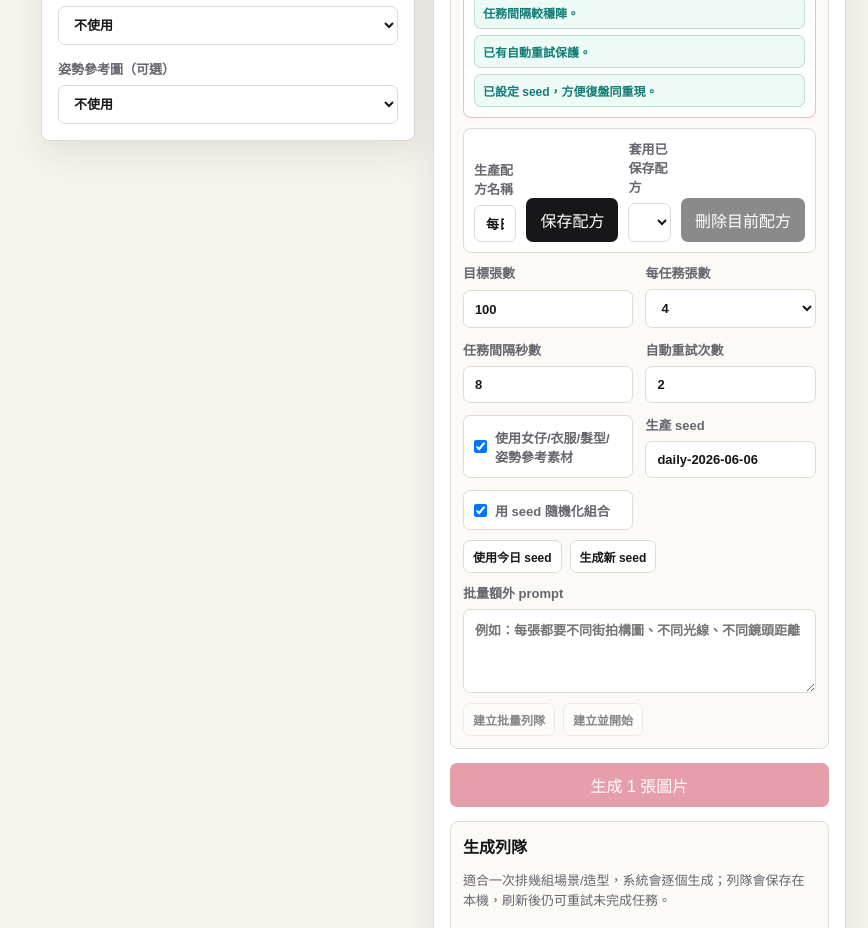
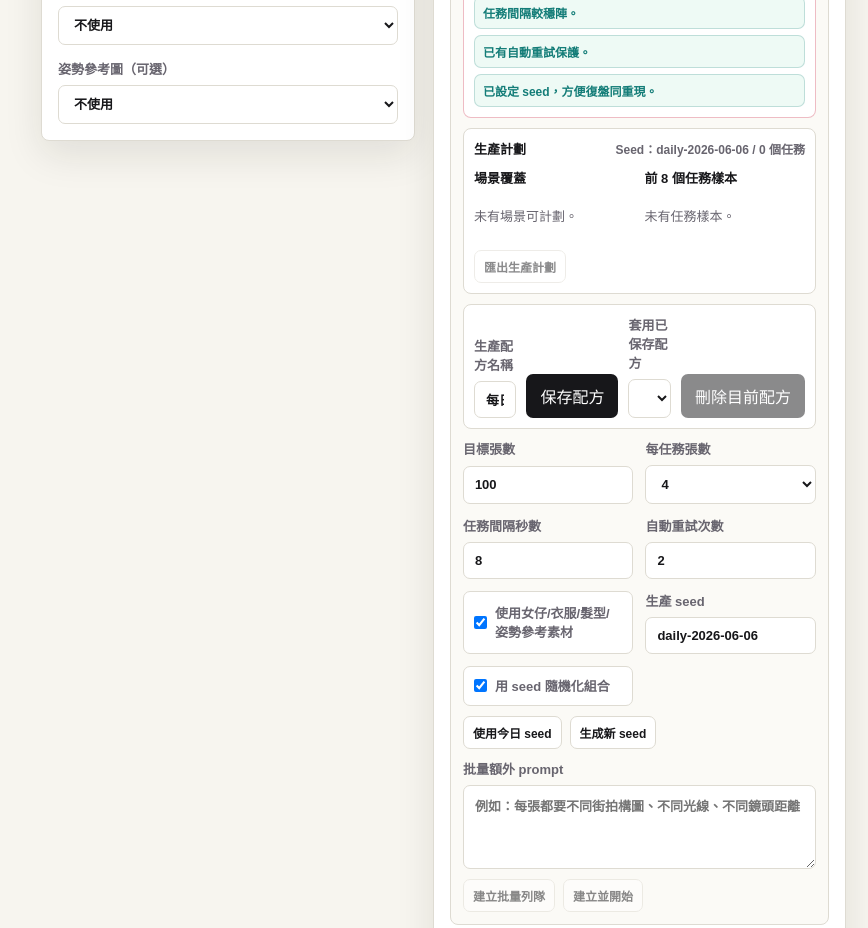
Before and after one commit to PANDORASPA/hkkeke, a Next.js app: page /generate in a window 1280 px wide. Shown: the part 920-1848 px from the top of the page, without its empty margins (412-1280 px from the left). Built offline with nearby package versions, Linux system fonts and the light colour scheme.

Commit message:
Add production plan preview

```diff
--- a/app/generate/page.tsx
+++ b/app/generate/page.tsx
@@ -372,6 +372,60 @@ export default function GeneratePage() {
     };
   }, [assets, factory]);
 
+  const factoryPlan = useMemo(() => {
+    const seed = factory.seed.trim() || todaySeed();
+    const scenes = prepareFactoryList(assets.scene, seed, "scene", factory.randomizeCombinations);
+    const girlStyles = prepareFactoryList(GIRL_STYLES, seed, "girl-style", factory.randomizeCombinations);
+    const hairStyles = prepareFactoryList(HAIR_STYLES, seed, "hair-style", factory.randomizeCombinations);
+    const hairColors = prepareFactoryList(HAIR_COLORS, seed, "hair-color", factory.randomizeCombinations);
+    const outfits = prepareFactoryList(OUTFITS, seed, "outfit", factory.randomizeCombinations);
+    const bodyTypes = prepareFactoryList(BODY_TYPES, seed, "body-type", factory.randomizeCombinations);
+    const expressions = prepareFactoryList(EXPRESSIONS, seed, "expression", factory.randomizeCombinations);
+    const poses = prepareFactoryList(POSES, seed, "pose", factory.randomizeCombinations);
+    const targetImages = clampNumber(Number(factory.targetImages), 1, 500);
+    const preferredCount = normalizeCount(Number(factory.imagesPerJob));
+    const sceneCounts = new Map<string, { name: string; images: number; jobs: number }>();
+    const samples: Array<{ index: number; scene: string; girlStyle: string; hairStyle: string; hairColor: string; outfit: string; bodyType: string; expression: string; pose: string; count: number }> = [];
+    let remaining = targetImages;
+    let index = 0;
+
+    while (remaining > 0 && scenes.length) {
+      const count = normalizeCount(Math.min(preferredCount, remaining));
+      const scene = scenes[index % scenes.length];
+      const sceneId = scene.id || scene.google_drive_file_id;
+      const current = sceneCounts.get(sceneId) || { name: assetName(scene), images: 0, jobs: 0 };
+      current.images += count;
+      current.jobs += 1;
+      sceneCounts.set(sceneId, current);
+
+      if (samples.length < 8) {
+        samples.push({
+          index: index + 1,
+          scene: assetName(scene),
+          girlStyle: girlStyles[index % girlStyles.length],
+          hairStyle: hairStyles[(index * 2 + 1) % hairStyles.length],
+          hairColor: hairColors[(index * 3 + 2) % hairColors.length],
+          outfit: outfits[(index * 5 + 1) % outfits.length],
+          bodyType: bodyTypes[(index * 7 + 3) % bodyTypes.length],
+          expression: expressions[(index * 2 + 4) % expressions.length],
+          pose: poses[(index * 3 + 1) % poses.length],
+          count
+        });
+      }
+
+      remaining -= count;
+      index += 1;
+    }
+
+    return {
+      seed,
+      targetImages,
+      jobs: index,
+      sceneCoverage: Array.from(sceneCounts.values()).sort((a, b) => b.images - a.images),
+      samples
+    };
+  }, [assets.scene, factory.imagesPerJob, factory.randomizeCombinations, factory.seed, factory.targetImages]);
+
   function buildPayloadFromAssets(input: {
     scene: DriveAsset;
     girl?: DriveAsset;
@@ -713,6 +767,24 @@ export default function GeneratePage() {
     downloadJson(report, `production-report_${new Date().toISOString().slice(0, 10)}.json`);
   }
 
+  function exportFactoryPlan() {
+    downloadJson({
+      version: 1,
+      exported_at: new Date().toISOString(),
+      settings: {
+        targetImages: factory.targetImages,
+        imagesPerJob: factory.imagesPerJob,
+        queueDelaySeconds: factory.queueDelaySeconds,
+        maxRetries: factory.maxRetries,
+        seed: factoryPlan.seed,
+        useReferenceAssets: factory.useReferenceAssets,
+        randomizeCombinations: factory.randomizeCombinations
+      },
+      readiness: factoryReadiness,
+      plan: factoryPlan
+    }, `production-plan_${new Date().toISOString().slice(0, 10)}.json`);
+  }
+
   function clearFinishedQueueJobs() {
     updateQueue((current) => current.filter((item) => item.status !== "done"));
   }
@@ -909,6 +981,43 @@ export default function GeneratePage() {
                   {factoryReadiness.strengths.map((item) => <span key={item}>{item}</span>)}
                 </div>
               ) : null}
+            </div>
+            <div className="production-plan">
+              <div className="readiness-heading">
+                <strong>生產計劃</strong>
+                <span>Seed：{factoryPlan.seed} / {factoryPlan.jobs} 個任務</span>
+              </div>
+              <div className="plan-grid">
+                <div>
+                  <strong>場景覆蓋</strong>
+                  {factoryPlan.sceneCoverage.length ? (
+                    <div className="plan-list">
+                      {factoryPlan.sceneCoverage.slice(0, 6).map((scene) => (
+                        <span key={scene.name}>{scene.name}：{scene.images} 張 / {scene.jobs} 任務</span>
+                      ))}
+                    </div>
+                  ) : (
+                    <p className="muted">未有場景可計劃。</p>
+                  )}
+                </div>
+                <div>
+                  <strong>前 8 個任務樣本</strong>
+                  {factoryPlan.samples.length ? (
+                    <div className="plan-list">
+                      {factoryPlan.samples.map((sample) => (
+                        <span key={sample.index}>
+                          #{sample.index} {sample.scene} / {label(sample.girlStyle)} / {label(sample.outfit)} / {label(sample.pose)} / {sample.count} 張
+                        </span>
+                      ))}
+                    </div>
+                  ) : (
+                    <p className="muted">未有任務樣本。</p>
+                  )}
+                </div>
+              </div>
+              <div className="card-actions">
+                <button type="button" onClick={exportFactoryPlan} disabled={!factoryPlan.jobs}>匯出生產計劃</button>
+              </div>
             </div>
             <div className="recipe-tools">
               <label>
--- a/app/globals.css
+++ b/app/globals.css
@@ -565,6 +565,50 @@ label {
   background: #fff1f0;
 }
 
+.production-plan {
+  display: grid;
+  gap: 10px;
+  padding: 10px;
+  border: 1px solid var(--line);
+  border-radius: 8px;
+  background: var(--panel);
+}
+
+.plan-grid {
+  display: grid;
+  grid-template-columns: repeat(2, minmax(0, 1fr));
+  gap: 10px;
+}
+
+.plan-grid > div {
+  display: grid;
+  gap: 7px;
+  min-width: 0;
+}
+
+.plan-grid > div > strong {
+  font-size: 13px;
+}
+
+.plan-list {
+  display: grid;
+  gap: 6px;
+  max-height: 190px;
+  overflow: auto;
+}
+
+.plan-list span {
+  padding: 7px 8px;
+  border: 1px solid var(--line);
+  border-radius: 7px;
+  background: var(--panel-soft);
+  color: var(--muted);
+  font-size: 12px;
+  font-weight: 800;
+  line-height: 1.35;
+  overflow-wrap: anywhere;
+}
+
 .check-row {
   display: flex;
   align-items: center;
@@ -851,6 +895,10 @@ pre {
     grid-template-columns: repeat(2, minmax(0, 1fr));
   }
 
+  .plan-grid {
+    grid-template-columns: 1fr;
+  }
+
   .queue-item {
     grid-template-columns: 1fr;
   }
```
Also changed, not shown: 1 other file (tests, documents, lock files or other folders).
